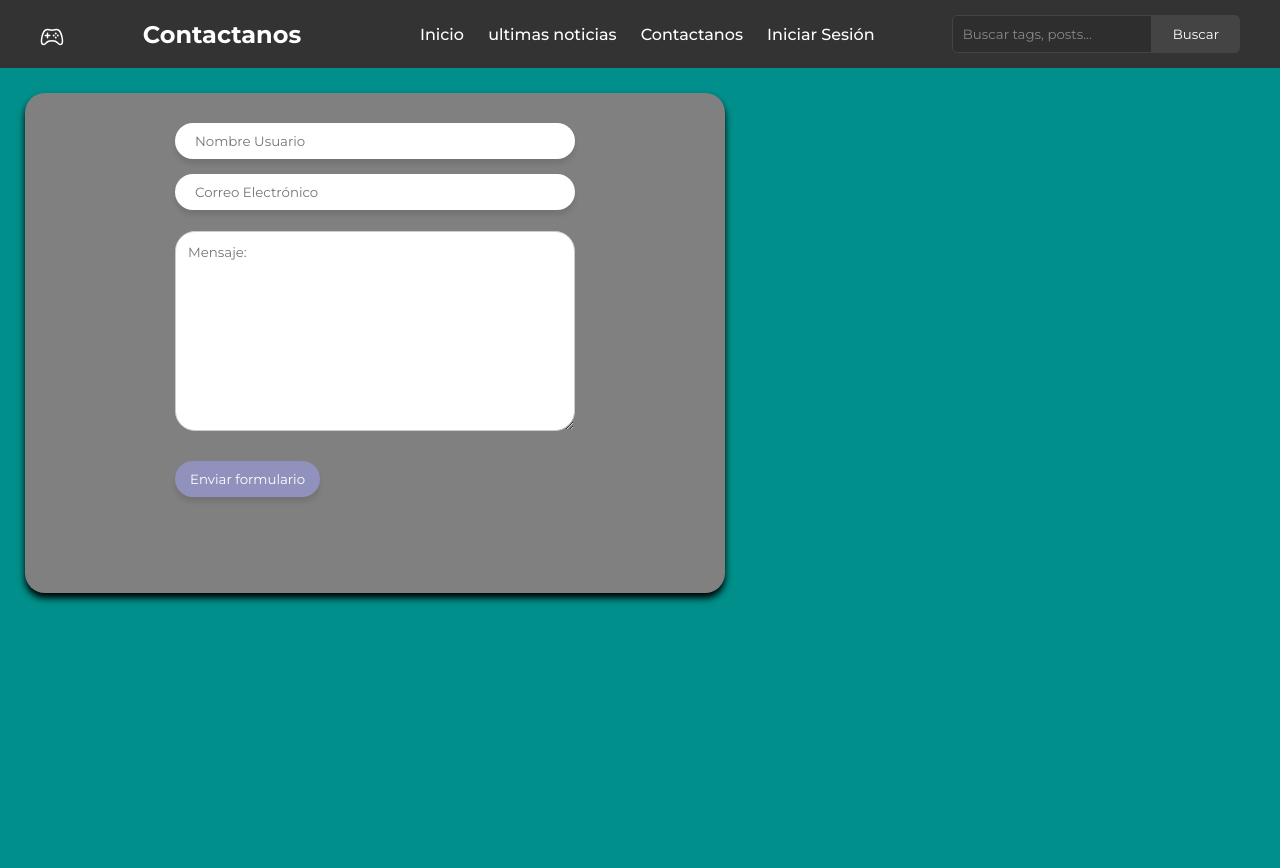
After one commit to AndresYR/G7-TrabajoFinal, a Django app: page /contact in a window 1280 px wide. The commit adds this page. Run offline with Django 4.2, Linux system fonts and the light colour scheme.

Commit message:
formulario de contacto

```diff
--- a/levelUpNation/apps/posts/templates/_base.html
+++ b/levelUpNation/apps/posts/templates/_base.html
@@ -18,6 +18,7 @@
       rel="stylesheet"
     />
     <link rel="stylesheet" href="{% static 'css/page.css' %}"/>
+    <link rel="stylesheet" type="text/css" href="{% static 'css/contact.css' %}">
     <title></title>
   </head>
   <body>
@@ -33,10 +34,10 @@
         </h2>
         <nav class="navbar">
           <ul class="navbar-list">
-            <li><a href="#">Inicio</a></li>
-            <li><a href="#">Sobre Nosotros</a></li>
-            <li><a href="#">Contactanos</a></li>
-            <li><a href="#" class="register-link">Registrarse</a></li>
+            <li><a class="navbar-link {% if request.path == '/' %}active{% endif %}" href="{% url 'inicio' %}">Inicio</a></li>
+            <li><a class="navbar-link {% if request.path == '/post/' %}active{% endif %}" href="{% url 'noticias' %}">ultimas noticias</a></li>
+            <li><a class="navbar-link {% if request.path == '' %}active{% endif %}" href="#">Contactanos</a></li>
+            <li><a href="{% url 'login' %}" class="btn-sign-in {% if request.path == '' %}active{% endif %}">Iniciar Sesión</a></li>
           </ul>
           <div class="search-container">
             <input
--- /dev/null
+++ b/levelUpNation/apps/posts/templates/contact_us.html
@@ -0,0 +1,29 @@
+{% extends '_base.html'%}
+
+
+
+{% block title %}
+  Contactanos
+{% endblock title %}
+
+
+{% block main %}
+    <div class="form-container-contact">
+        <form class="form form-contact" novalidate>
+            <div>
+                <label>
+                    <input type="text" placeholder="Nombre Usuario" name="userName" >
+                </label>
+            </div>
+            <div>
+                <label>
+                    <input type="email" placeholder="Correo Electrónico" name="userEmail" >
+                </label>
+            </div>
+           <div>
+            <textarea id="subject" name="subject" placeholder="Mensaje:" style="height:200px"></textarea>
+           </div>
+            <input type="submit" value="Enviar formulario">
+        </form>
+    </div>
+{% endblock main %}
--- a/levelUpNation/apps/posts/templates/post.html
+++ b/levelUpNation/apps/posts/templates/post.html
@@ -2,9 +2,9 @@
 
 
 {% block title %}
-  Titulo post
+  Novedades
 {% endblock title %}
 
 {% block main %}
-    Contenido post
+
 {% endblock main %}
--- a/levelUpNation/apps/posts/urls.py
+++ b/levelUpNation/apps/posts/urls.py
@@ -2,7 +2,8 @@ from django.urls import path
 from . import views
 
 urlpatterns = [
-    path("", views.index, name="noticias"),
-    path("post/", views.post, name="post"),
-    path("login/", views.login, name="login")
+    path("", views.index, name="inicio"),
+    path("post/", views.post, name="noticias"),
+    path("login/", views.login, name="login"),
+    path("contact", views.contact, name="contact")
 ]
--- a/levelUpNation/apps/posts/views.py
+++ b/levelUpNation/apps/posts/views.py
@@ -14,3 +14,7 @@ def post(request):
 def login(request):
     template = loader.get_template("login.html")
     return HttpResponse(template.render({}, request))
+
+def contact(request):
+    template = loader.get_template("contact_us.html")
+    return HttpResponse(template.render({}, request))
--- /dev/null
+++ b/levelUpNation/levelUpNation/static/css/contact.css
@@ -0,0 +1,71 @@
+* {
+    padding: 0;
+    margin: 0;
+    box-sizing: border-box;
+    font-family: 'Montserrat', sans-serif ;
+}
+
+
+.form-container-contact {
+    display: flex;
+    background-color: grey;
+    border-radius: 20px;
+    box-shadow: 0 5px 7px ;
+    height: 500px;
+    width: 700px;
+    max-width: 900px;
+    margin: 10px;
+    justify-content: center;
+}
+
+.form {
+    margin: 30px 0 0 0;
+}
+
+.form label {
+    display: flex;
+    width: 400px;
+    align-items: center;
+    margin-bottom: 15px;
+    border-radius: 20px;
+    padding: 0 10px;
+    background-color: #fff;
+    box-shadow: 0 5px 5px rgba(0, 0, 0, .1);
+}
+
+.form label input {
+    width: 100%;
+    padding: 10px;
+    background-color: #fff;
+    border: none;
+    outline: none;
+    border-radius: 20px;
+    color: #333;
+}
+
+.form input[type="submit"] {
+    background-color: #9191bd;
+    color: #fff;
+    border-radius: 20px;
+    border: none;
+    padding: 10px 15px;
+    cursor: pointer;
+    margin-top: 10px;
+    box-shadow: 0 5px 5px rgba(0, 0, 0, .1);
+}
+
+.form input[type="submit"]:hover {
+    background-color: #7a7a9a;
+}
+
+
+textarea {
+    width: 100%;
+    padding: 12px;
+    border: 1px solid #ccc;
+    border-radius: 20px;
+    box-sizing: border-box;
+    margin-top: 6px;
+    margin-bottom: 16px;
+    resize: vertical;
+}
--- a/levelUpNation/levelUpNation/static/css/page.css
+++ b/levelUpNation/levelUpNation/static/css/page.css
@@ -73,8 +73,9 @@ h2 {
 }
 
 .btn-logo,
-.btn-sign-in {
+.btn-sign-up {
   background-color: #00b5ad;
+  text-decoration: none;
   border: none;
   color: white;
   padding: 8px 15px;
@@ -146,15 +147,8 @@ main {
   width: 30%;
 }
 
-.tittle {
-  border-bottom: 3px solid #888;
+.title {
   width: 400px;
-  background: linear-gradient(
-    to right,
-    rgba(255, 255, 255, 0),
-    rgba(255, 255, 255, 0.5),
-    rgba(255, 255, 255, 0)
-  );
 }
 
 .category-list a {
@@ -222,7 +216,9 @@ main {
   border-radius: 5px;
 }
 
-
+.active {
+  color: #b3ff00;
+}
 
 
 
```
